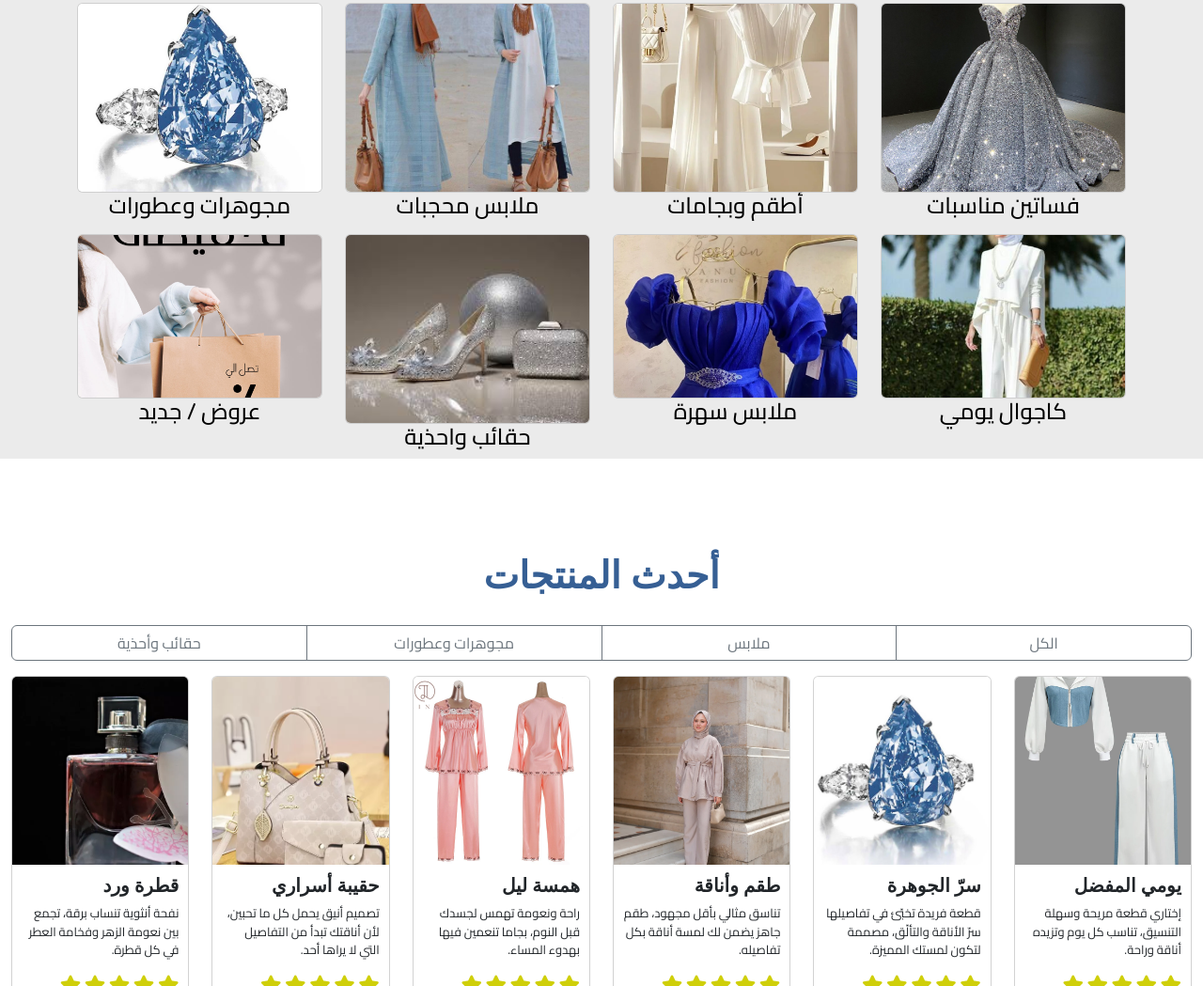
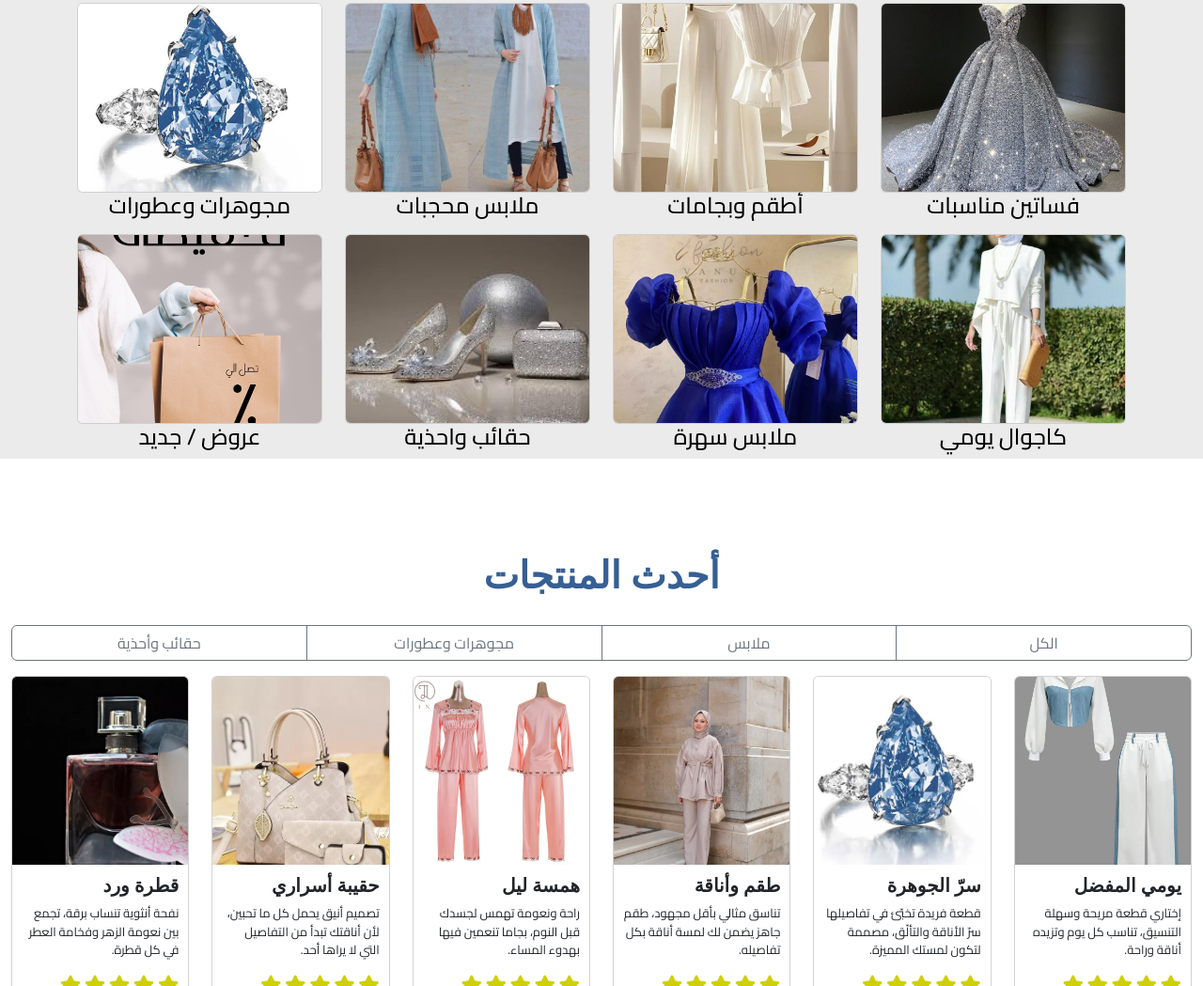
Before and after one commit to doaaalizeno/project2, a plain HTML site: page index.html in a window 1280 px wide. Shown: the part 920-1969 px from the top of the page at 94% size. Drawn offline with nearby package versions, Linux system fonts and the light colour scheme; a web font is replaced by a local one.

Commit message:
add new style

```diff
--- a/index.html
+++ b/index.html
@@ -133,7 +133,7 @@
             </div>
             <div class="carousel-inner">
               <div class="carousel-item active">
-                <img src="imags/7.jpg" class="d-block w-100" alt="...">
+                <img src="imags/7.jpg" class="d-block w-100 " alt="...">
                 <div class="carousel-caption d-none d-md-block">
                   <h5>فستان سهرة فاخر</h5>
                   <p>فستان أنيق مصمم للمناسبات الخاصة، يتميز بقماش فاخر وقصة انسيابية تضفي لمسة من الرقي والجمال. .</p>
@@ -150,7 +150,7 @@
                 </div>
               </div>
               <div class="carousel-item">
-                <img src="imags/2.webp" class="d-block w-100" alt="...">
+                <img src="imags/qq.jfif" class="d-block w-100" alt="...">
                 <div class="carousel-caption d-none d-md-block">
                   <h5>فستان ساتان فاخر</h5>
                   <p>فستان ناعم بلمعة أنيقة، مثالي لإطلالة أنثوية راقية في المناسبات.</p>
@@ -224,7 +224,7 @@
 
         <div class="col-6 col-md-3 mt-2 ">
           <a href="category.html">
-            <div style="height: 73%;" class="card cat overflow-hidden">
+            <div  class="card cat overflow-hidden">
               <img src="imags/z.jpg" alt="">
             </div>
             <h4 class="text-center">كاجوال يومي</h4>
@@ -232,7 +232,7 @@
         </div>
         <div class="col-6 col-md-3 mt-2 ">
           <a href="category.html">
-            <div style="height: 73%;" class="card cat overflow-hidden">
+            <div  class="card cat overflow-hidden">
               <img src="imags/zzzzz.webp" alt="">
             </div>
             <h4 class="text-center"> ملابس سهرة</h4>
@@ -249,7 +249,7 @@
 
         <div class="col-6 col-md-3 mt-2 ">
           <a href="category.html">
-            <div style="height: 73%;" class="card cat overflow-hidden">
+            <div  class="card cat overflow-hidden">
               <img src="imags/ggg.jpg" alt="">
             </div>
             <h4 class="text-center">عروض / جديد</h4>
```
Also changed, not shown: imags/qq.jfif (added).
